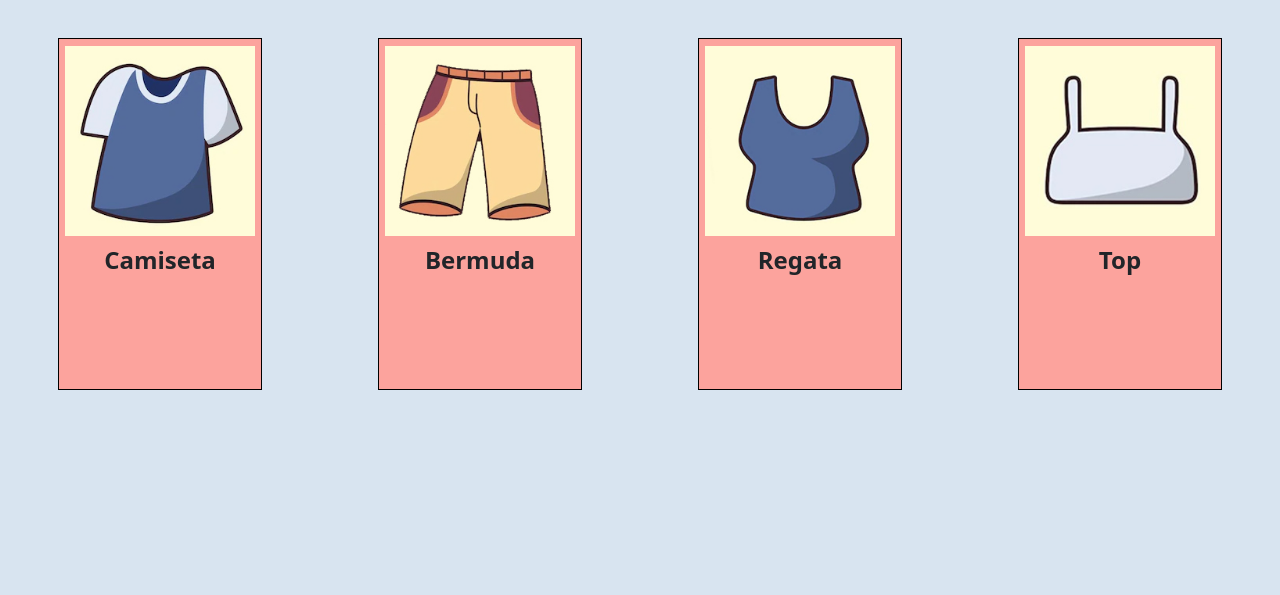
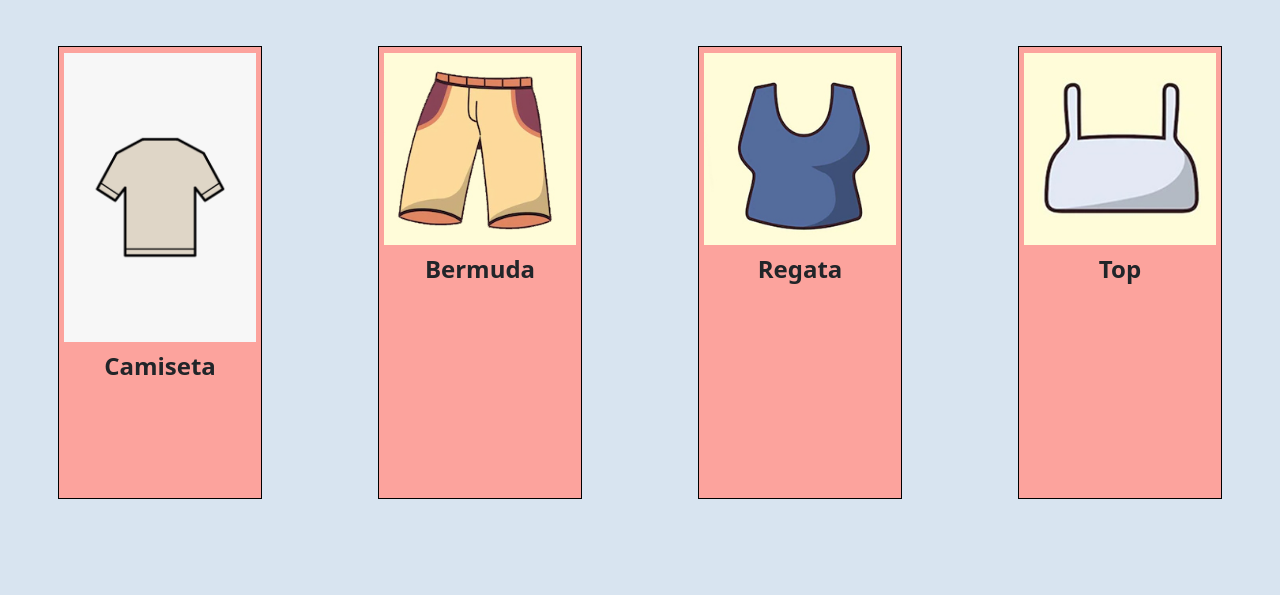
Before and after one commit to BernardoZacaron/Fitness-clothing-catalog, a plain HTML site: page FitnessClothingCatalog/public_html/index.html in a window 1280 px wide. Shown: the part 144-739 px from the top of the page. Drawn offline with nearby package versions, Linux system fonts and the light colour scheme.

Commit message:
Changing card's image and sizing

```diff
--- a/FitnessClothingCatalog/public_html/estilo/splash.css
+++ b/FitnessClothingCatalog/public_html/estilo/splash.css
@@ -85,7 +85,7 @@ main{
     grid-template-columns: 1fr 1fr 1fr 1fr;
     justify-items: center;
     align-items: center;
-    grid-auto-rows: 70vh;
+    grid-auto-rows: 90vh;
 
     width: 100%;
 }
@@ -98,7 +98,7 @@ main{
 
 /*Roupas*/
 .card-roupa{
-    padding: 1%;
+    padding: 1px;
     overflow: hidden;
     white-space: nowrap;
 }
--- a/FitnessClothingCatalog/public_html/index.html
+++ b/FitnessClothingCatalog/public_html/index.html
@@ -49,7 +49,7 @@
             <section id="exibicao">
                 <div class="celula item-fem item-masc">
                     <div class="card-roupa contraido">
-                        <img src="src/img/roupa1.jpg" alt="" class="img-roupa"/>
+                        <img src="src/img/placeholder.jpg" alt="" class="img-roupa"/>
                         <div class="conteudo-roupa">
                             <h4><b>Camiseta</b></h4>
                             <div class="info-roupa">
```
